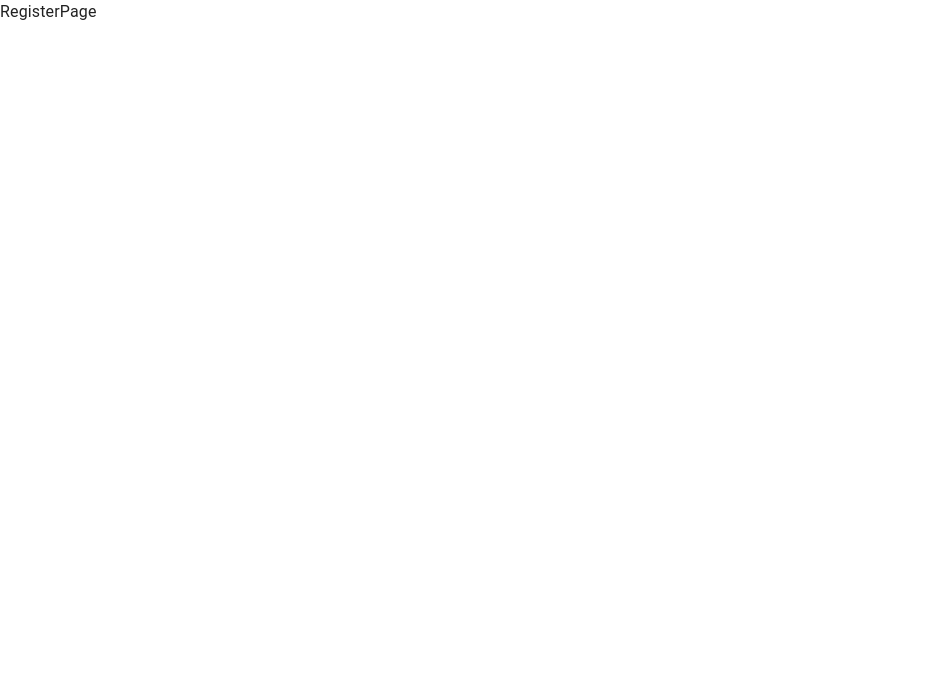
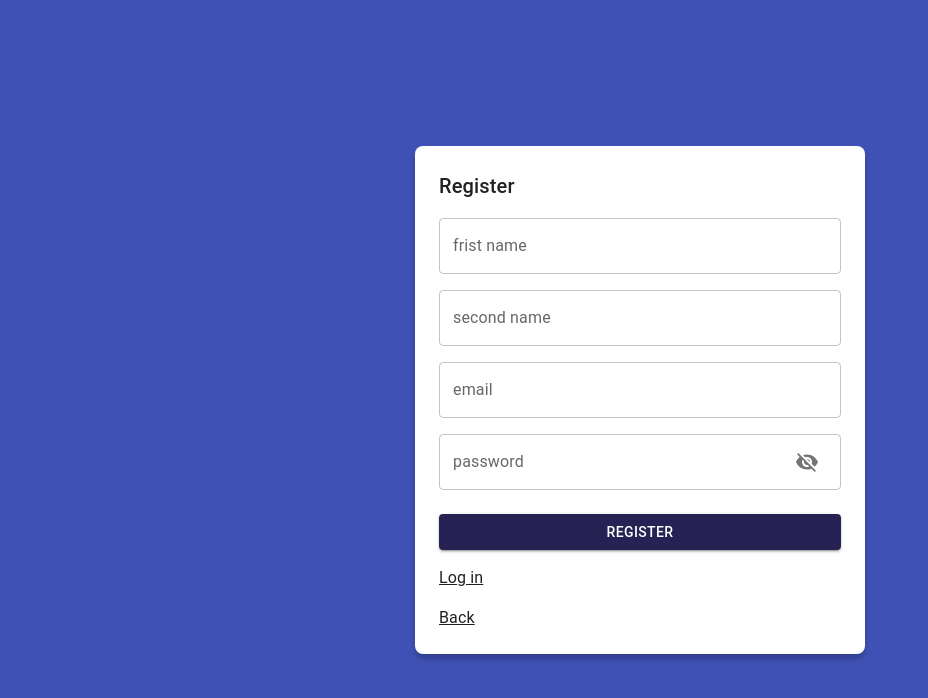
Before and after one commit to fernandoG494/pet-project, a React (Vite) app: page /auth/register in a window 1280 px wide. Shown: the top 698 px of the page, without its empty margins (0-928 px from the left). Built offline with nearby package versions, Linux system fonts and the light colour scheme.

Commit message:
Layout update

```diff
--- /dev/null
+++ b/src/auth/layouts/AuthLayout.tsx
@@ -0,0 +1,81 @@
+import React, {ReactNode} from 'react';
+import { Grid, Typography, Link } from '@mui/material';
+import { Link as RouterLink } from 'react-router-dom';
+
+interface Props {
+    children: ReactNode;
+    title: string;
+    hyperlink?: string;
+    to: string;
+}
+
+const AuthLayout = ({children, title, hyperlink, to}: Props) => {
+    return (
+        <Grid
+            container
+            spacing={0}
+            direction="column"
+            alignItems="center"
+            justifyContent="center"
+            sx={{
+                minHeight: '100vh',
+                backgroundColor: '#3f51b5',
+                padding: 4,
+            }}
+        >
+            <Grid
+                item
+                className='login-shadow'
+                xs={3}
+                sx={{
+                    backgroundColor: 'white',
+                    padding: 3,
+                    borderRadius: 2,
+                    width: { sm: 450 },
+                }}
+            >
+                <Typography variant="h6">{ title }</Typography>
+                { children }
+
+                {/* Here goes the last part */}
+                <Grid
+                    item
+                    direction='row'
+                >
+                    <Link
+                        color='inherit'
+                        to={ to }
+                        component={
+                            RouterLink
+                        }
+                    >
+                        { hyperlink }
+                    </Link>
+                </Grid>
+
+                <Grid
+                    item
+                    direction='row'
+                    justifyContent='end'
+                    xs={ 12 } sm={ 6 }
+                    sx={{
+                        mt: 2,
+                        justifyContent: 'end',
+                    }}
+                >
+                    <Link
+                        color='inherit'
+                        to='/'
+                        component={
+                            RouterLink
+                        }
+                    >
+                        Back
+                    </Link>
+                </Grid>
+            </Grid>
+        </Grid>
+    );
+};
+
+export default AuthLayout;
--- a/src/auth/pages/LoginPage.tsx
+++ b/src/auth/pages/LoginPage.tsx
@@ -1,34 +1,16 @@
-import React from 'react';
-import { Grid, Typography, TextField, Button, Link } from '@mui/material';
-import { Google } from '@mui/icons-material';
+import React, { useState } from 'react';
+import { Grid, TextField, Button, Link, InputAdornment, IconButton } from '@mui/material';
 import { Link as RouterLink } from 'react-router-dom';
+import AuthLayout from '../layouts/AuthLayout';
+import { Visibility, VisibilityOff } from '@mui/icons-material';
 
 const LoginPage = () => {
+    const [showPassword, setShowPassword] = useState(false);
+    const handleClickShowPassword = () => setShowPassword(!showPassword);
+    const handleMouseDownPassword = () => setShowPassword(!showPassword);
+
     return (
-        <Grid
-            container
-            spacing={0}
-            direction="column"
-            alignItems="center"
-            justifyContent="center"
-            sx={{
-                minHeight: '100vh',
-                backgroundColor: 'primary.main',
-                padding: 4,
-            }}
-        >
-            <Grid
-                item
-                className='login-shadow'
-                xs={3}
-                sx={{
-                    backgroundColor: 'white',
-                    padding: 3,
-                    borderRadius: 2,
-                }}
-            >
-                <Typography variant="h6">
-                    Login
+        <AuthLayout title="Login" hyperlink="Sign in" to='/auth/register'>
             <form>
                 <Grid container>
                     <Grid item xs={12} sx={{mt: 2}}>
@@ -39,14 +21,26 @@ const LoginPage = () => {
                             fullWidth
                         />
                     </Grid>
-                            <Grid item xs={ 12 } sx={{ mt: 2 }}>
+                    <Grid item xs={12} sx={{mt: 2}}>
                         <TextField
                             label='password'
-                                    type='password'
+                            type={showPassword ? 'text' : 'password'}
                             placeholder='password'
                             fullWidth
+                            InputProps={{
+                                endAdornment: (
+                                  <InputAdornment position="end">
+                                    <IconButton
+                                      aria-label="toggle password visibility"
+                                      onClick={handleClickShowPassword}
+                                      onMouseDown={handleMouseDownPassword}
                                     >
-                                </TextField>
+                                      {showPassword ? <Visibility /> : <VisibilityOff />}
+                                    </IconButton>
+                                  </InputAdornment>
+                                )
+                            }}
+                        />
                     </Grid>
 
                     <Grid
@@ -60,27 +54,9 @@ const LoginPage = () => {
                             </Button>
                         </Grid>
                     </Grid>
-
-                            <Grid
-                                container
-                                direction='row'
-                                justifyContent='end'
-                            >
-                                <Link
-                                    color='inherit'
-                                    to='/auth/register'
-                                    component={
-                                        RouterLink
-                                    }
-                                >
-                                    Sign In
-                                </Link>
-                            </Grid>
                 </Grid>
             </form>
-                </Typography>
-            </Grid>
-        </Grid>
+        </AuthLayout>
     );
 };
 
--- a/src/auth/pages/RegisterPage.tsx
+++ b/src/auth/pages/RegisterPage.tsx
@@ -1,8 +1,81 @@
-import React from 'react'
+import React, { useState } from 'react';
+import AuthLayout from '../layouts/AuthLayout';
+import { Link as RouterLink } from 'react-router-dom';
+import { Visibility, VisibilityOff } from '@mui/icons-material';
+import { Button, Grid, IconButton, InputAdornment, TextField, Link } from '@mui/material';
 
 const RegisterPage = () => {
+    const [showPassword, setShowPassword] = useState(false);
+    const handleClickShowPassword = () => setShowPassword(!showPassword);
+    const handleMouseDownPassword = () => setShowPassword(!showPassword);
+
+    // console.log(import.meta.env.VITE_API_URL);
+
     return (
-        <div>RegisterPage</div>
+        <AuthLayout title='Register' hyperlink="Log in" to='/auth/login'>
+            <form>
+                <Grid container>
+                    <Grid item xs={12} sx={{mt: 2}}>
+                        <TextField
+                            label='frist name'
+                            type='text'
+                            placeholder='first name'
+                            fullWidth
+                        />
+                    </Grid>
+                    <Grid item xs={12} sx={{mt: 2}}>
+                        <TextField
+                            label='second name'
+                            type='text'
+                            placeholder='second name'
+                            fullWidth
+                        />
+                    </Grid>
+                    <Grid item xs={12} sx={{mt: 2}}>
+                        <TextField
+                            label='email'
+                            type='email'
+                            placeholder='name@email.com'
+                            fullWidth
+                        />
+                    </Grid>
+
+                    <Grid item xs={12} sx={{mt: 2}}>
+                        <TextField
+                            label='password'
+                            type={showPassword ? 'text' : 'password'}
+                            placeholder='password'
+                            fullWidth
+                            InputProps={{
+                                endAdornment: (
+                                  <InputAdornment position="end">
+                                    <IconButton
+                                      aria-label="toggle password visibility"
+                                      onClick={handleClickShowPassword}
+                                      onMouseDown={handleMouseDownPassword}
+                                    >
+                                      {showPassword ? <Visibility /> : <VisibilityOff />}
+                                    </IconButton>
+                                  </InputAdornment>
+                                )
+                            }}
+                        />
+                    </Grid>
+
+                    <Grid
+                        container
+                        spacing={ 2 }
+                        sx={{ mb: 2, mt: 1 }}
+                    >
+                        <Grid item xs={ 12 } sm={ 12 }>
+                            <Button variant='contained' fullWidth>
+                                Register
+                            </Button>
+                        </Grid>
+                    </Grid>
+                </Grid>
+            </form>
+        </AuthLayout>
     );
 };
 
```
Also changed, not shown: 1 other file (tests, documents, lock files or other folders). Lines whose indentation alone changed are shown as unchanged.
